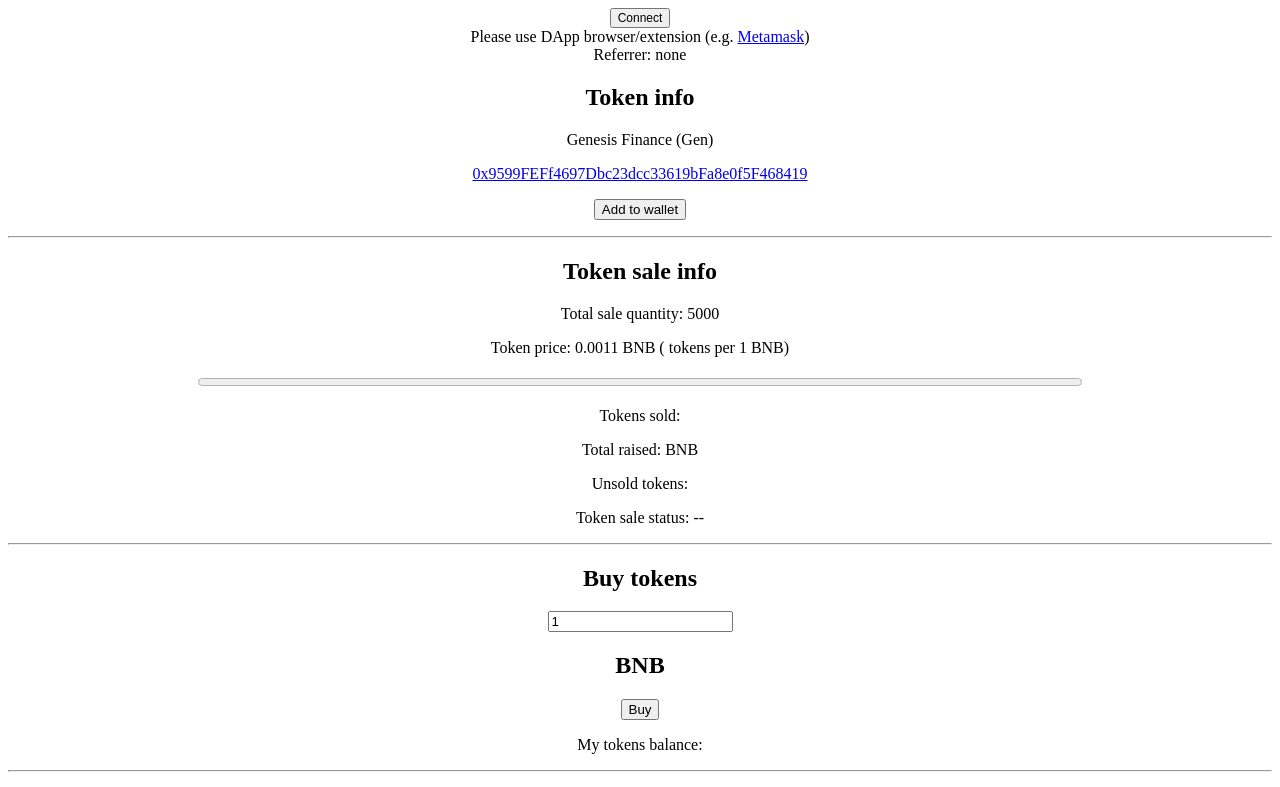
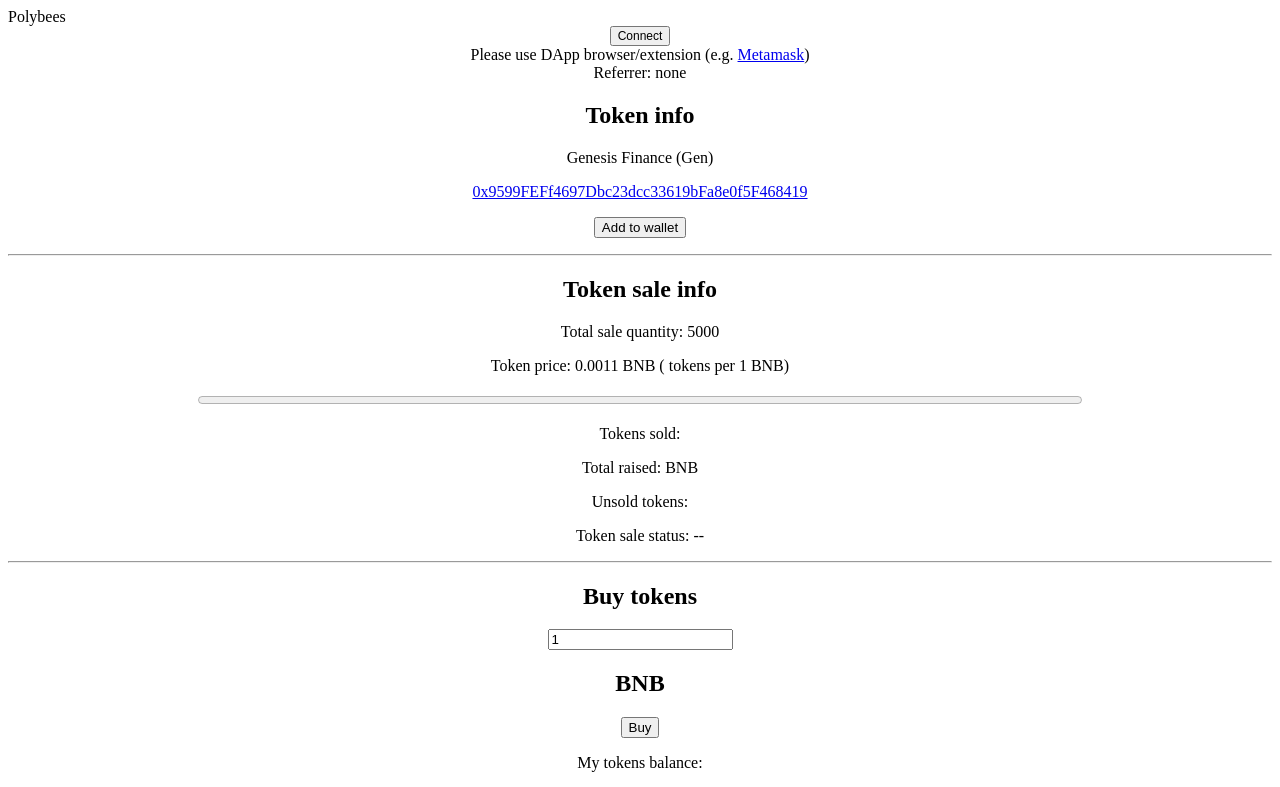
Before and after one commit to fariztiger/beas, a plain HTML site: page index.html in a window 1280 px wide. Shown: the top 787 px of the page. Drawn offline with nearby package versions, Linux system fonts and the light colour scheme.

Commit message:
Update index.html

```diff
--- a/index.html
+++ b/index.html
@@ -20,7 +20,10 @@
 
 <body>
 <div id="particles-js"></div>
+<div class="text">Polybees</div>
+
     <div style="text-align: center">
+
         <button id="connect" style="font-size: 12px">Connect</button>
         <span id="nometamask" class="err" style="display: none">Please install Metamask first...</span>
         <div class="network small"><span id="curnet"><span class="err">Please use DApp browser/extension (e.g. <a target="_blank" href="https://metamask.io">Metamask</a>)</span></span> <span id="myAddr"></span>
```
